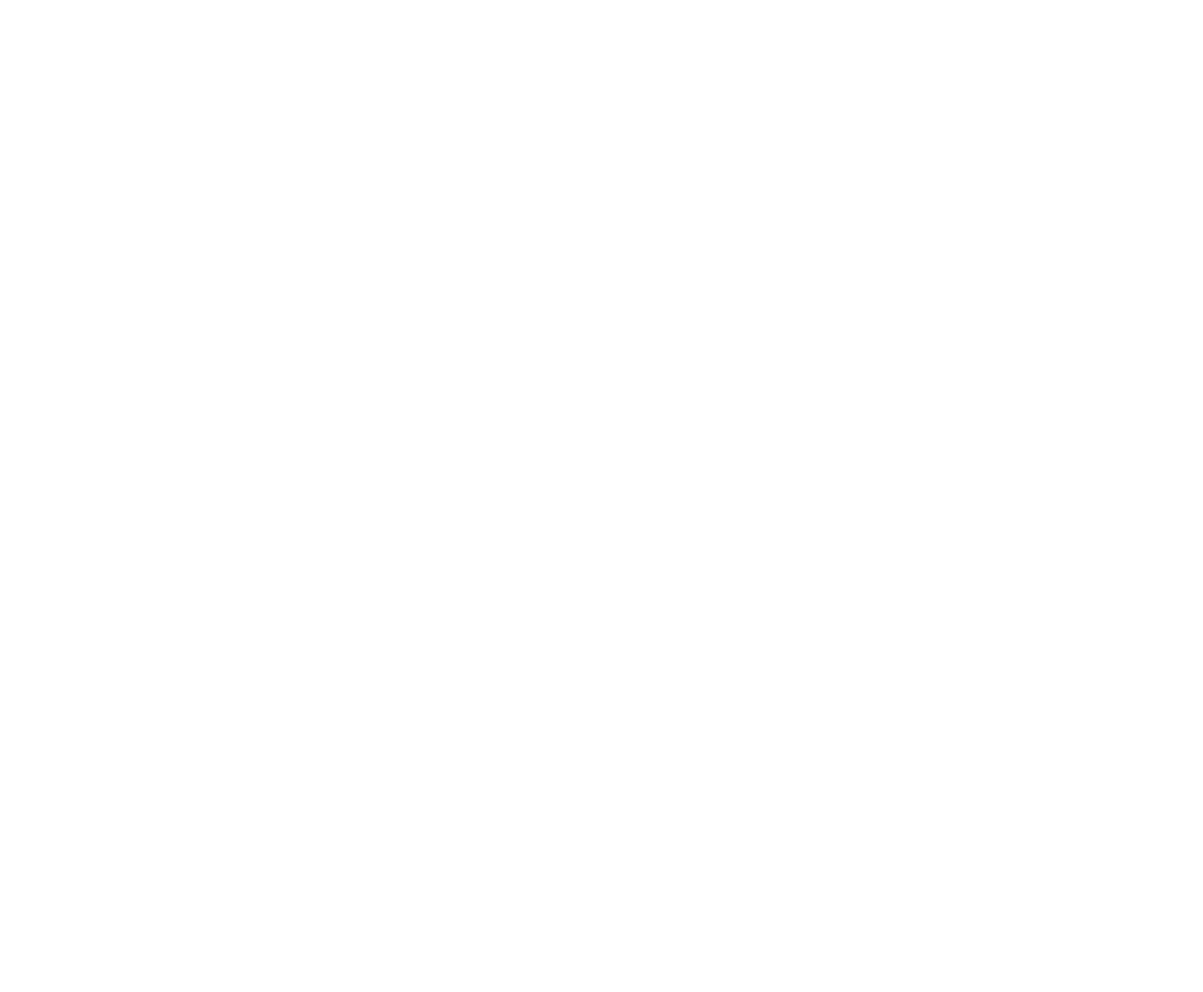
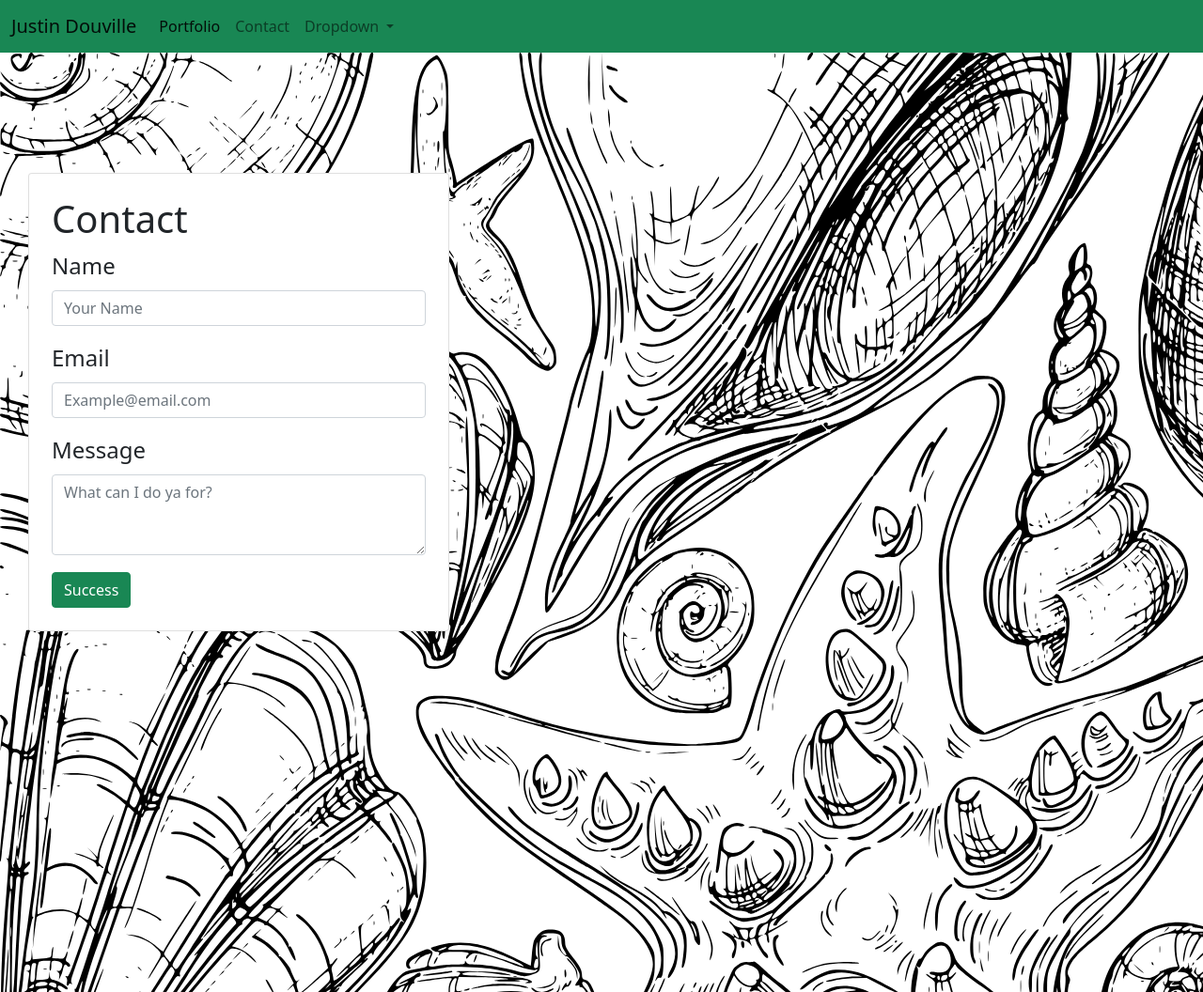
Before and after one commit to Jdouville8/HW-2-JustinDouvillePortfolio, a plain HTML site: page contact.html in a window 1280 px wide. Shown: the whole page at 94% size. Before the commit the page ends 800 px from the top, so only its background shows below. Drawn offline with nearby package versions, Linux system fonts and the light colour scheme.

Commit message:
Added form and submission button to contact.html

```diff
--- a/Assets/CSS/style.css
+++ b/Assets/CSS/style.css
@@ -47,8 +47,12 @@
 
 .port-pic-style1 {
   width: 250px;
-  padding: 20px 20px 5px 20px;
+  padding: 20px 10px 5px 20px;
   float: left;
+}
+
+.form-text-style {
+  font-size: 24px;
 }
 
 @media only screen and (max-width: 400px) {
--- a/contact.html
+++ b/contact.html
@@ -10,12 +10,74 @@
 </head>
 <body>
 
+       <!-- Navigation Bar -->
+       <nav class="navbar navbar-expand-sm navbar-light bg-success">
+        <div class="container-fluid">
+          <a class="navbar-brand" href="./index.html">Justin Douville</a>
+          <button class="navbar-toggler" type="button" data-bs-toggle="collapse" data-bs-target="#navbarSupportedContent" aria-controls="navbarSupportedContent" aria-expanded="false" aria-label="Toggle navigation">
+            <span class="navbar-toggler-icon"></span>
+          </button>
+          <div class="collapse navbar-collapse" id="navbarSupportedContent">
+            <ul class="navbar-nav me-auto mb-2 mb-lg-0">
+              <li class="nav-item">
+                <a class="nav-link active" aria-current="page" href="./portfolio.html">Portfolio</a>
+              </li>
+              <li class="nav-item">
+                <a class="nav-link" href="./contact.html">Contact</a>
+              </li>
+              <li class="nav-item dropdown">
+                <a class="nav-link dropdown-toggle" href="#" id="navbarDropdown" role="button" data-bs-toggle="dropdown" aria-expanded="false">
+                  Dropdown
+                </a>
+                <ul class="dropdown-menu" aria-labelledby="navbarDropdown">
+                  <li><a class="dropdown-item" href="#">Action</a></li>
+                  <li><a class="dropdown-item" href="#">Another action</a></li>
+                  <li><hr class="dropdown-divider"></li>
+                  <li><a class="dropdown-item" href="#">Something else here</a></li>
+                </ul>
+              </li>
+            </ul>
+          </div>
+        </div>
+      </nav>
+
+        <!-- Form -->
+        <div  style="background-image: url(./Assets/my-site-images/Beach\ texture.svg); height: 1000px;">
+            <div class="row">
+              <div class="row-sm-12"></div>
+            </div>
+            <div class="card port-cont p-4">
+                <div>
+                    <h1 class="card-title">Contact</h1>
+                </div>
+              <section>
+                <div class="row form-text-style">
+                    <div class="mb-3">
+                        <label class="form-label">Name</label>
+                        <input type="text" class="form-control" placeholder="Your Name">
+                    </div>
+                    <div class="mb-3">
+                        <label class="form-label">Email</label>
+                        <input type="email" class="form-control" placeholder="Example@email.com">
+                    </div>
+                    <div class="mb-3">
+                        <label class="form-label">Message</label>
+                        <textarea class="form-control" rows="3" placeholder="What can I do ya for?"></textarea>
+                    </div>
+                    <div>
+                        <button type="button" class="btn btn-success">Success</button>
+                    </div>
+                </div>
+              </section>
+           </div>
+          </div>
 
 
 
 
+    <footer>
 
-
+    </footer>
 
 
 </body>
```
Also changed, not shown: index.html (+0 -4 lines), portfolio.html (+0 -4 lines).
